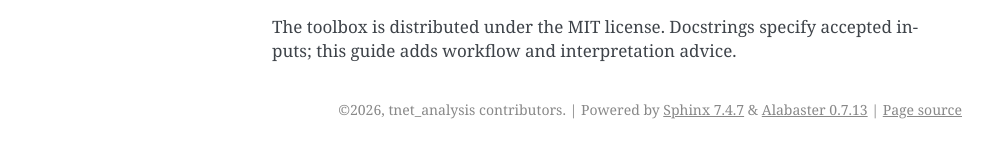
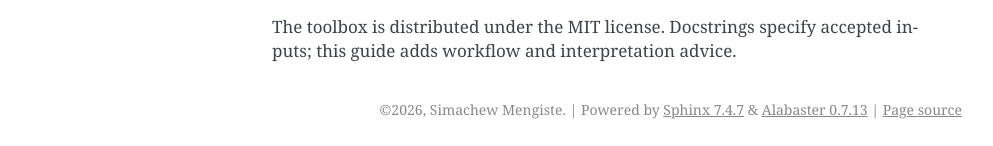
Before and after one commit to absima/tnet, a Sphinx documentation site: the page built from docs/index.rst, in a window 1280 px wide. Shown: the part 1447-1593 px from the top of the page, without its empty margins (148-1141 px from the left). Built offline with Sphinx 7.4.7, drawn with Linux system fonts in a browser that asks for light colours.

Commit message:
minor changes

```diff
--- a/docs/conf.py
+++ b/docs/conf.py
@@ -14,7 +14,7 @@ release = next(ast.literal_eval(item.value) for item in setup_call.keywords
 version = release
 project = "Temporal Network Analysis Toolkit"
 author = "Simachew Mengiste (with Demian Battaglia)"
-copyright = "2026, tnet_analysis contributors"
+copyright = "2026, Simachew Mengiste"
 extensions = ["sphinx.ext.autodoc", "sphinx.ext.napoleon",
               "sphinx.ext.doctest", "sphinx.ext.mathjax"]
 html_theme = "alabaster"
```
Also changed, not shown: 16 other files.
